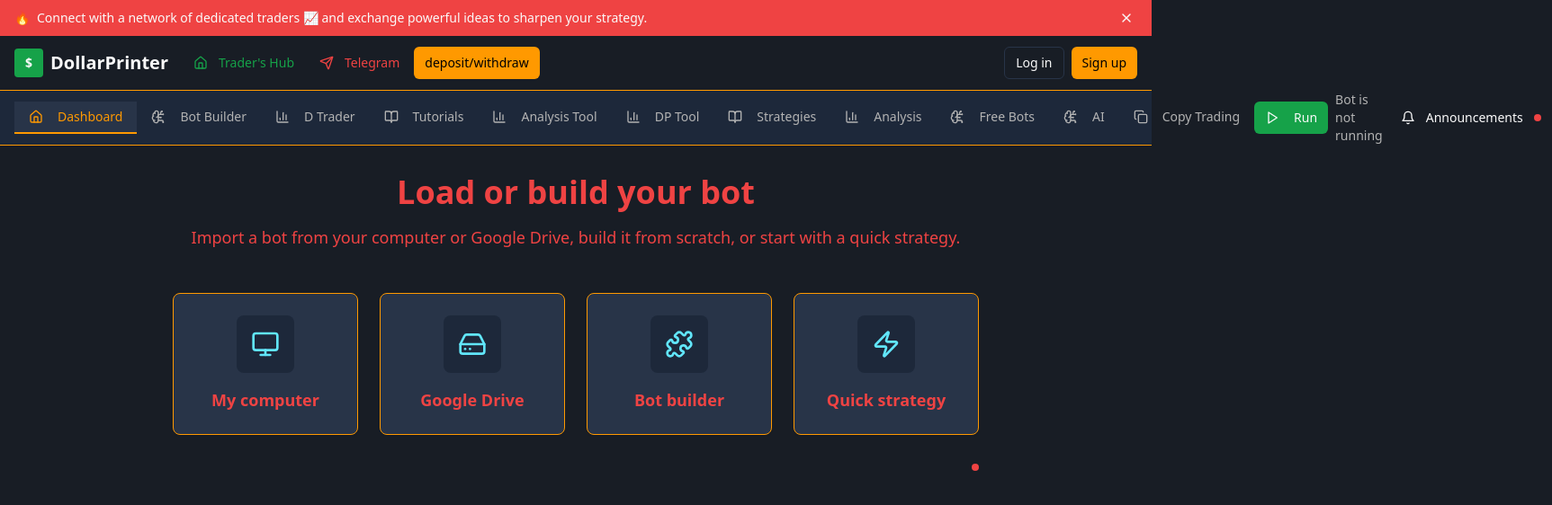
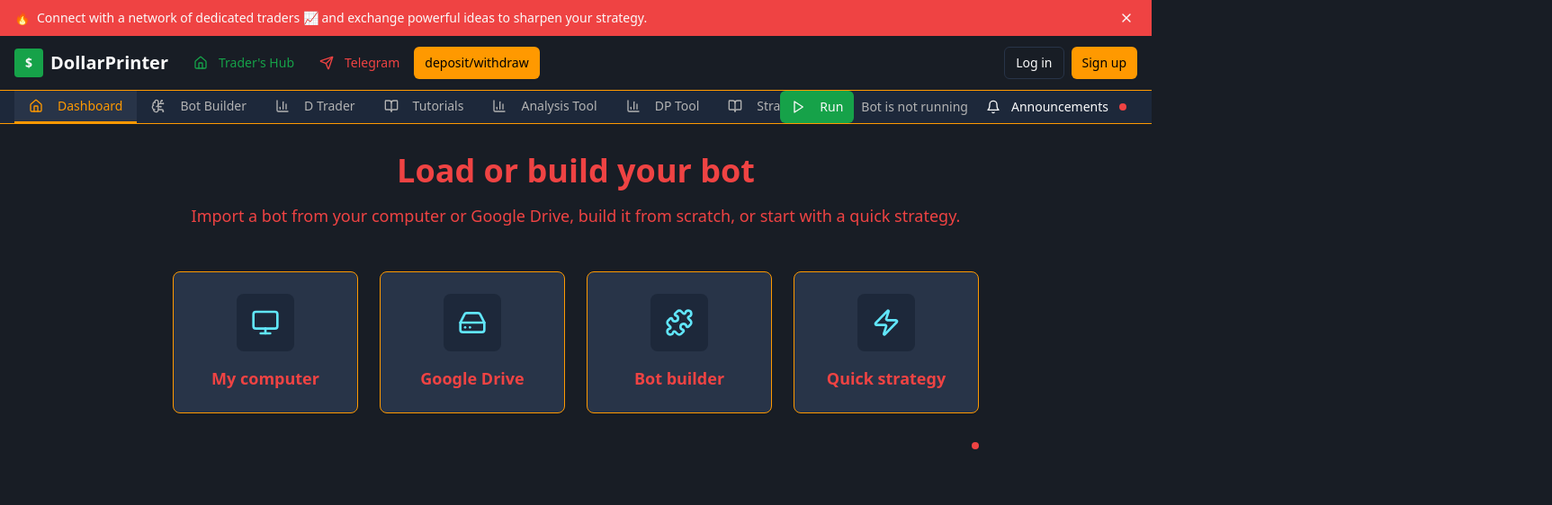
Before and after one commit to restoremilio/file-whisperer-ok, a React (Vite) app: page / in a window 1280 px wide. Shown: the top 562 px of the page at 90% size, 1725 px wide, since content can reach past the window. Built offline with nearby package versions, Linux system fonts and the light colour scheme; the HTML template or start-up script is replaced by a standard one.

Commit message:
Make navigation scrollable

```diff
--- a/src/components/Layout.tsx
+++ b/src/components/Layout.tsx
@@ -102,17 +102,19 @@ const Layout = ({
       {/* Navigation */}
       <nav className="bg-trading-bg border-b border-trading-border px-4">
         <div className="flex items-center justify-between">
-          <div className="flex items-center">
+          <div className="flex-1 overflow-x-auto scrollbar-hide">
+            <div className="flex items-center min-w-max">
               {navigation.map(item => {
               const Icon = item.icon;
               const isActive = location.pathname === item.href;
               return <Link key={item.name} to={item.href}>
-                  <Button variant="ghost" size="sm" className={`px-4 py-2 rounded-none border-b-2 transition-colors ${isActive ? "border-trading-orange text-trading-orange bg-trading-card" : "border-transparent text-muted-foreground hover:text-foreground hover:bg-trading-card/50"}`}>
+                    <Button variant="ghost" size="sm" className={`px-4 py-2 rounded-none border-b-2 transition-colors whitespace-nowrap ${isActive ? "border-trading-orange text-trading-orange bg-trading-card" : "border-transparent text-muted-foreground hover:text-foreground hover:bg-trading-card/50"}`}>
                       <Icon className="h-4 w-4 mr-2" />
                       {item.name}
                     </Button>
                   </Link>;
             })}
+            </div>
           </div>
 
           <div className="flex items-center gap-2">
--- a/src/index.css
+++ b/src/index.css
@@ -66,3 +66,14 @@ All colors MUST be HSL.
     @apply bg-background text-foreground;
   }
 }
+
+@layer utilities {
+  .scrollbar-hide {
+    -ms-overflow-style: none;
+    scrollbar-width: none;
+  }
+
+  .scrollbar-hide::-webkit-scrollbar {
+    display: none;
+  }
+}
```
Lines whose indentation alone changed are shown as unchanged.
